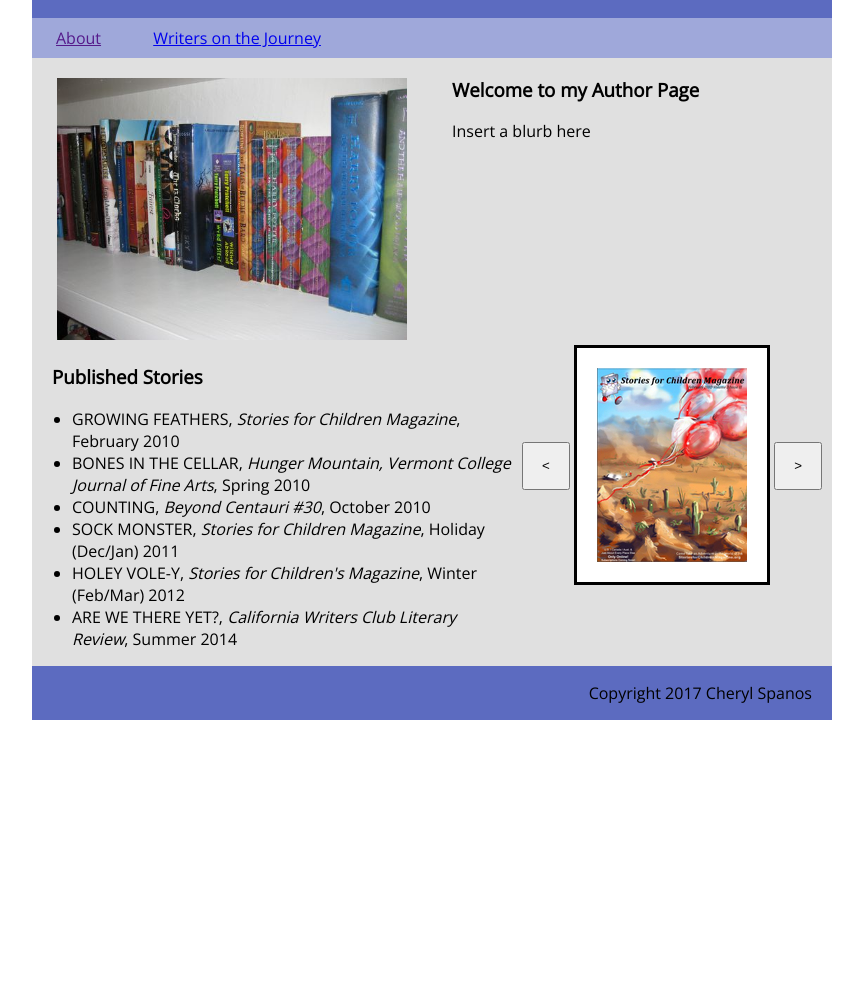
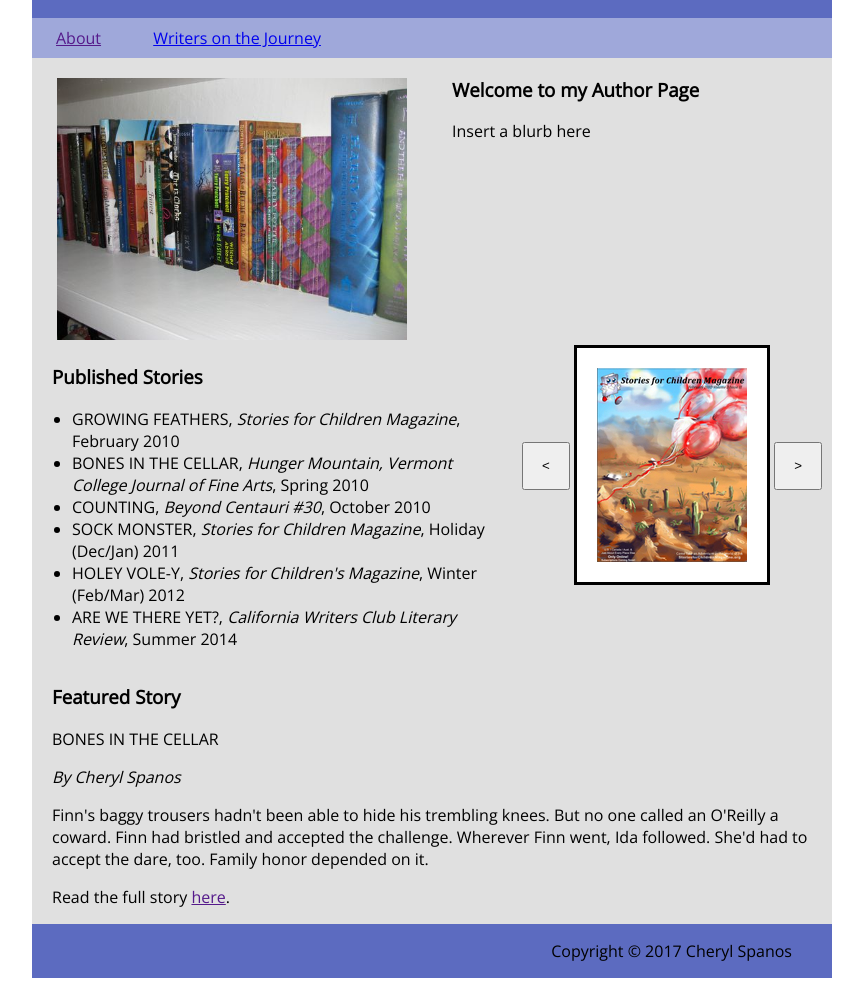
Before and after one commit to chspanos/author-page, a plain HTML site: page index.html in a window 1280 px wide. Shown: the part 129-1115 px from the top of the page, without its empty margins (208-1071 px from the left). Before the commit the page ends 857 px from the top, so only its background shows below. Drawn offline with nearby package versions, Linux system fonts and the light colour scheme.

Commit message:
feat: Add featured story section
Added featured story section to author page, including excerpt and link
to the full story.
Created new featured story section in model.js that can be expanded to include more stories.
Again used Knockout to automatically populate the DOM with story info.
Updated styles to add the flex box and styling for this section.

```diff
--- a/css/styles.css
+++ b/css/styles.css
@@ -66,6 +66,10 @@ img, embed, object, video {
   text-align: center;
 }
 
+.featured-story {
+  width: 100%;
+}
+
 @media screen and (min-width: 500px) {
   .welcome-img, .welcome-msg {
     width: 50%;
@@ -116,8 +120,12 @@ img, embed, object, video {
   vertical-align: 115px;
 }
 
-h3, p {
-  padding-left: 20px;
+h3, h4, p {
+  padding: 0 20px;
+}
+
+li {
+  padding-right: 20px;
 }
 
 .story-title {
@@ -128,6 +136,14 @@ h3, p {
   font-style: italic;
 }
 
+.fs-title {
+  text-transform: uppercase;
+}
+
+.fs-author {
+  font-style: italic;
+}
+
 footer {
   width: 100%;
   background-color: #5c6bc0;
--- a/index.html
+++ b/index.html
@@ -48,8 +48,16 @@
         <button data-bind="click: $parent.nextCover">></button>
       </div>
 
+      <div class="featured-story" data-bind="with: featuredStory">
+        <h3>Featured Story</h3>
+        <p class="fs-title" data-bind="text: title"></p>
+        <p class="fs-author">By <span data-bind="text: author"></span></p>
+        <p class="fs-excerpt" data-bind="text: excerpt"></p>
+        <p>Read the full story <a href="" data-bind="attr: {href: link}">here</a>.</p>
+      </div>
+
       <footer>
-        <p>Copyright 2017 Cheryl Spanos</p>
+        <p>Copyright &copy; 2017 Cheryl Spanos</p>
       </footer>
     </div>
     <script src="js/lib/knockout.js"></script>
--- a/js/model.js
+++ b/js/model.js
@@ -52,6 +52,21 @@ var Story = function(data, index) {
   this.publisher = ko.observable(data.publisher);
   this.date = ko.observable(data.date);
   this.cover = ko.observable(data.cover);
+};
+
+// Featured Story
+var featured = {
+  "title": "Bones in the Cellar",
+  "author": "Cheryl Spanos",
+  "excerpt": "Finn's baggy trousers hadn't been able to hide his trembling knees. But no one called an O'Reilly a coward. Finn had bristled and accepted the challenge. Wherever Finn went, Ida followed. She'd had to accept the dare, too. Family honor depended on it.",
+  "link": "http://hungermtn.org/bones-in-the-cellar/"
+};
+
+var Feature = function(data) {
+  this.title = ko.observable(data.title);
+  this.author = ko.observable(data.author);
+  this.excerpt = ko.observable(data.excerpt);
+  this.link = ko.observable(data.link);
 };
 
 // Awards
--- a/js/viewmodel.js
+++ b/js/viewmodel.js
@@ -9,6 +9,8 @@ var ViewModel = function() {
   });
 
   this.currentStory = ko.observable( self.publicationList()[0] );
+
+  this.featuredStory = new Feature(featured);
 
   // nextCover function advances to the next cover on the Publication List.
   // Activated by a click on the forward button.
```
